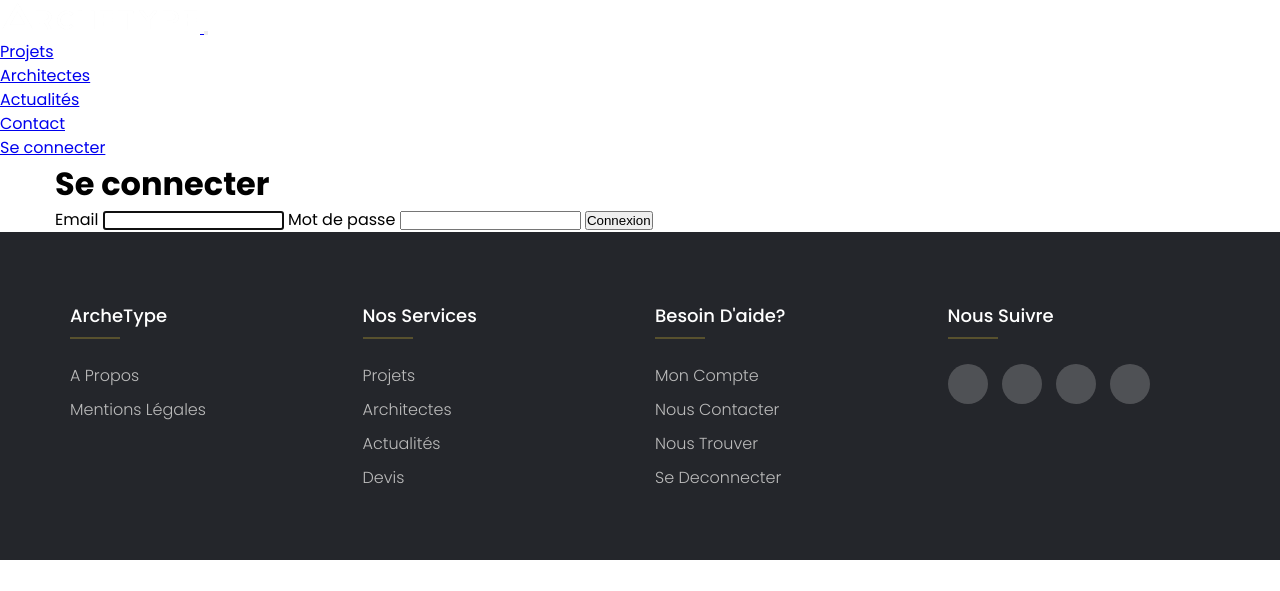
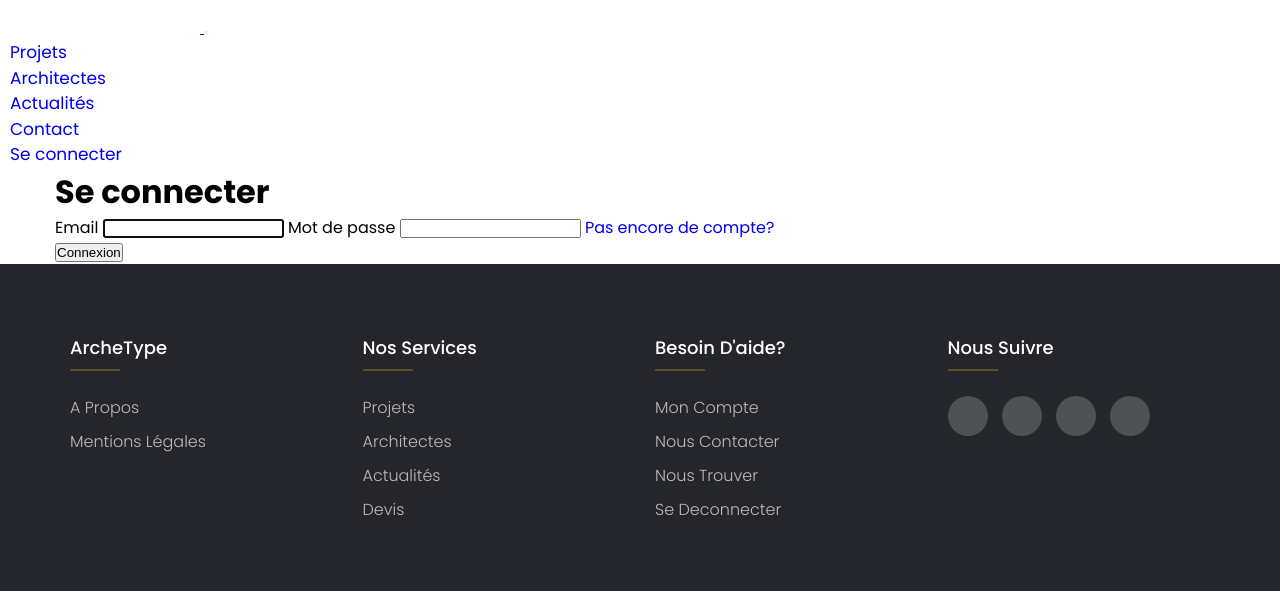
Before and after one commit to Hamid-DUMIOT/Archetype, a Symfony app: template templates/security/login.html.twig in a window 1280 px wide. Shown: the top 591 px of the page. Run offline with Twig, Linux system fonts and the light colour scheme; the template is opened without the code that fills it, so the values that code supplies are empty; some libraries are stand-ins or nearby versions.

Commit message:
animation soulignage texte navbar + bouton s'inscrire dans l'esapce connexion

```diff
--- /dev/null
+++ b/public/css/navbarcss.css
@@ -0,0 +1,24 @@
+.nav-link{
+    position: relative;
+    text-decoration: none;
+    font-size: 17px;
+    padding: 0 10px;
+}
+
+.nav-link::after{
+    content: '';
+    position: absolute;
+    background-color: white;
+    height: 2px;
+    width: 0%;
+    display: block;
+    transition: .5s ease-in-out;
+}
+
+.nav-link:hover::after{
+    content: '';
+    height: 3px;
+    width: 85%;
+    background-color: white;
+    display: block;
+}
--- a/templates/base/footer.html.twig
+++ b/templates/base/footer.html.twig
@@ -1,8 +1,6 @@
 <!--footer -->
 
 <link rel="stylesheet" href="{{ asset('css/footercss.css')}}">
-
-<!--<link rel="stylesheet" href="css/bootstrap.min.css"/>-->
 
 <footer class="footer">
 	<div class="container">
--- a/templates/base/navbar.html.twig
+++ b/templates/base/navbar.html.twig
@@ -1,4 +1,7 @@
 <!-- Navbar  -->
+
+<link rel="stylesheet" href="{{ asset('css/navbarcss.css')}}">
+
 <nav class="navbar fixed-top navbar-expand-lg navbar-dark p-md-3">
 	<div class="container-fluid">
 		<a class="navbar-brand" href="{{ path('home') }}">
--- a/templates/security/login.html.twig
+++ b/templates/security/login.html.twig
@@ -20,9 +20,9 @@
         <label for="inputPassword">Mot de passe</label>
         <input type="password" name="password" id="inputPassword" class="form-control" autocomplete="current-password" required>
 
-    <input type="hidden" name="_csrf_token"
+        <input type="hidden" name="_csrf_token"
            value="{{ csrf_token('authenticate') }}"
-    >
+        >
 
     {#
         Uncomment this section and add a remember_me option below your firewall to activate remember me functionality.
@@ -35,10 +35,17 @@
         </div>
     #}
 
-    <button class="btn btn-lg btn-primary btn-sm my-5" type="submit">
-        Connexion
-    </button>
+        <a class="inscription" href="{{ path('register') }}">Pas encore de compte?</a><br/>
+        <button class="btn btn-lg btn-primary btn-sm my-5" type="submit">
+            Connexion
+        </button>
     </div>
+</form>
 
-</form>
+<style>
+.inscription{
+    text-decoration: none;
+}
+</style>
+
 {% endblock %}
```
